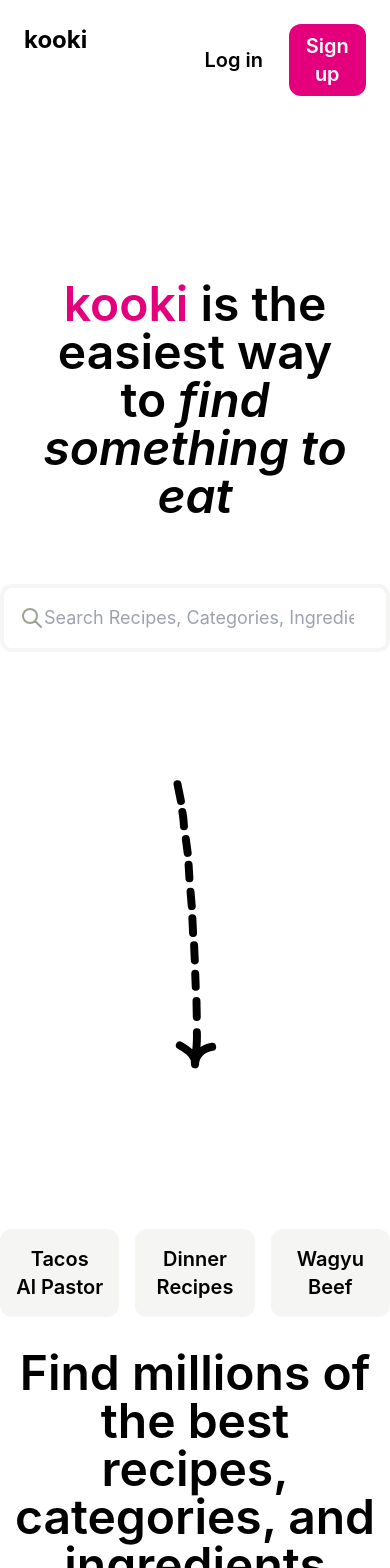
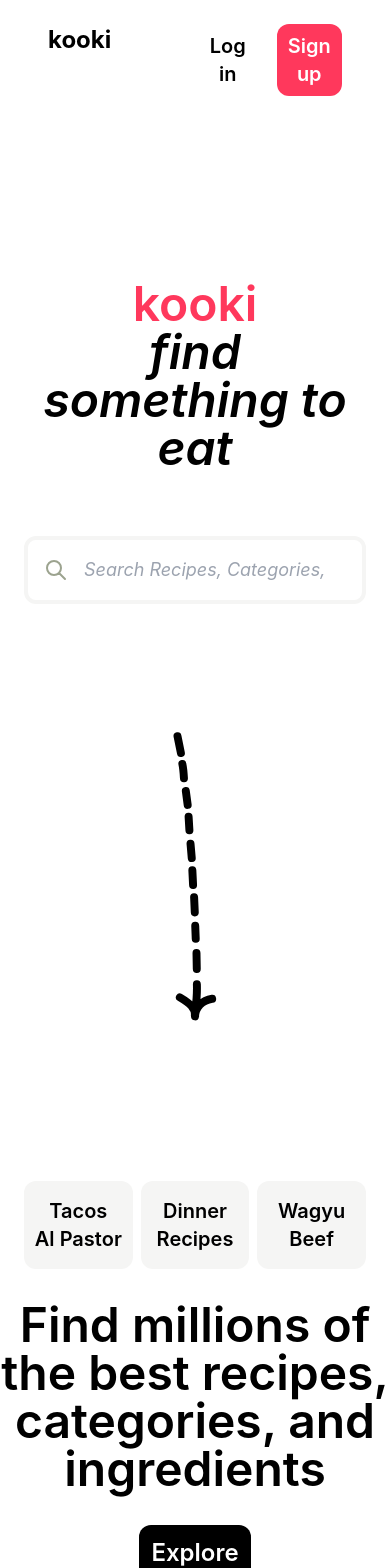
Before and after one commit to kevbuh/yummf, a Next.js app in the folder web_v3/: page / in a window 390 px wide. Shown: the top 1568 px of the page. Built offline with nearby package versions, Linux system fonts and the light colour scheme; no server answers.

Commit message:
changed rosa to airbnb color instead of mexican pink

```diff
--- a/web_v3/components/SignUpBanner.tsx
+++ b/web_v3/components/SignUpBanner.tsx
@@ -11,7 +11,7 @@ function SignUpBanner() {
         <div className="mx-auto">
           <p className="mx-auto text-4xl  mb-4">Get Started Today</p>
           <Link href="/signup">
-            <button className="rounded-xl p-4 bg-pink-400 text-xl italic  mx-auto w-full">
+            <button className="rounded-xl p-4 bg-rosalight text-xl italic  mx-auto w-full">
               Sign Up
             </button>
           </Link>
--- a/web_v3/pages/index.tsx
+++ b/web_v3/pages/index.tsx
@@ -20,7 +20,7 @@ const Home: NextPage = () => {
 
   return (
     <>
-      <div className="">
+      <div className="px-6 sm:px-0">
         <div className="grid grid-cols-2 bg-white p-6">
           <p className="text-2xl font-bold">kooki</p>
           <div className="ml-auto grid grid-cols-2 gap-4">
@@ -35,8 +35,8 @@ const Home: NextPage = () => {
         <div className="max-w-xl mt-40 mb-32 m-auto align-center justify-center items-center">
           <div className="flex flex-col h-full my-auto align-center justify-center">
             <p className="mx-auto font-semibold text-5xl text-center mb-16">
-              <span className="text-rosa">kooki</span> is the easiest way
-              to&nbsp;
+              <span className="text-rosa">kooki</span>
+              <br />
               <span className="italic">find something to eat</span>
             </p>
             {/* <span className="mx-auto font-semibold text-6xl mt-4">🍪🍪🍪</span> */}
@@ -63,7 +63,7 @@ const Home: NextPage = () => {
                 <input
                   type="search"
                   id="default-search"
-                  className="text-center block p-4 pl-10 w-full text-black font-normal placeholder-gray-400 text-lg rounded-xl border-stone-100 border-4 "
+                  className="text-center block p-4 pl-14 md:pl-0 w-full text-black italic  placeholder-gray-400 text-lg rounded-xl border-stone-100 border-4 "
                   placeholder="Search Recipes, Categories, Ingredients, Chefs..."
                   onChange={(e) => setSearchField(e.target.value)}
                   onFocus={onFocus}
@@ -95,7 +95,7 @@ const Home: NextPage = () => {
       </svg>
 
       <div className="items-center flex flex-col my-40 justify-center align-center">
-        <div className="grid grid-cols-3 gap-4 mb-8 max-w-lg w-full h-1/2">
+        <div className="grid grid-cols-3 gap-2 sm:gap-4 mb-8 max-w-lg w-full h-1/2 px-6 sm:px-0">
           <button className="bg-stone-100 rounded-xl h-full w-full py-4 font-semibold text-xl">
             Tacos
             <br />
@@ -115,9 +115,7 @@ const Home: NextPage = () => {
           </button>
         </div>
         <p className="font-semibold text-5xl text-center mb-8">
-          Find millions of the best
-          <br />
-          recipes, categories, and ingredients
+          Find millions of the best recipes, categories, and ingredients
         </p>
 
         <Link href="/explore">
@@ -144,15 +142,12 @@ const Home: NextPage = () => {
         />
       </svg>
 
-      <div className="items-center flex flex-col my-40 justify-center align-center">
+      <div className="items-center flex flex-col my-40 justify-center align-center text-center">
         <p className="font-semibold text-5xl mb-4">Fork your favorites</p>
-        <p className="mx-auto font-medium text-2xl text-gray-500">
-          Kooki makes it super easy to fork recipes
+        <p className="mx-auto font-medium text-2xl text-gray-500 px-6 sm:px-0 mb-6">
+          Kooki makes it super easy to fork recipes make them your own
         </p>
 
-        <p className="mx-auto font-medium text-2xl mb-4 text-gray-500">
-          make them your own
-        </p>
         <Link href="/explore">
           <button className="max-w-xs text-2xl p-3 rounded-xl bg-black text-white font-semibold">
             Start Forking
@@ -181,14 +176,9 @@ const Home: NextPage = () => {
         <p className="font-semibold text-5xl my-4 text-center">
           Get <span className="text-fresh">paid</span> for top content
         </p>
-        <p className="mx-auto font-medium text-2xl text-gray-500">
-          Kooki allows the best chefs all over the world
-        </p>
-        <p className="mx-auto font-medium text-2xl text-gray-500">
-          from professional to home kitchens
-        </p>
-        <p className="mx-auto mb-4 font-medium text-2xl text-gray-500">
-          to reap rewards from their recipes
+        <p className="mx-auto font-medium text-2xl text-gray-500 text-center mb-6">
+          Kooki allows the best chefs all over the world from professional to
+          home kitchens to reap rewards from their recipes and articles.
         </p>
         <Link href="/earn">
           <button className="max-w-xs text-2xl p-3 rounded-xl bg-black text-white font-semibold">
@@ -220,7 +210,7 @@ const Home: NextPage = () => {
         </p>
         <p className="mx-auto font-medium text-2xl text-gray-500 mb-8">
           Kooki has some of the best cooks in all of planet earth. Get help with
-          cooking, or learn from the best.
+          cooking, or learn from the community.
         </p>
 
         <Link href="/learn">
--- a/web_v3/tailwind.config.js
+++ b/web_v3/tailwind.config.js
@@ -7,7 +7,8 @@ module.exports = {
   theme: {
     extend: {
       colors: {
-        rosa: "#e4007c",
+        rosa: "#FF385C",
+        rosalight: "#f76a84",
         fresh: "#50e3c2 ",
       },
     },
```
